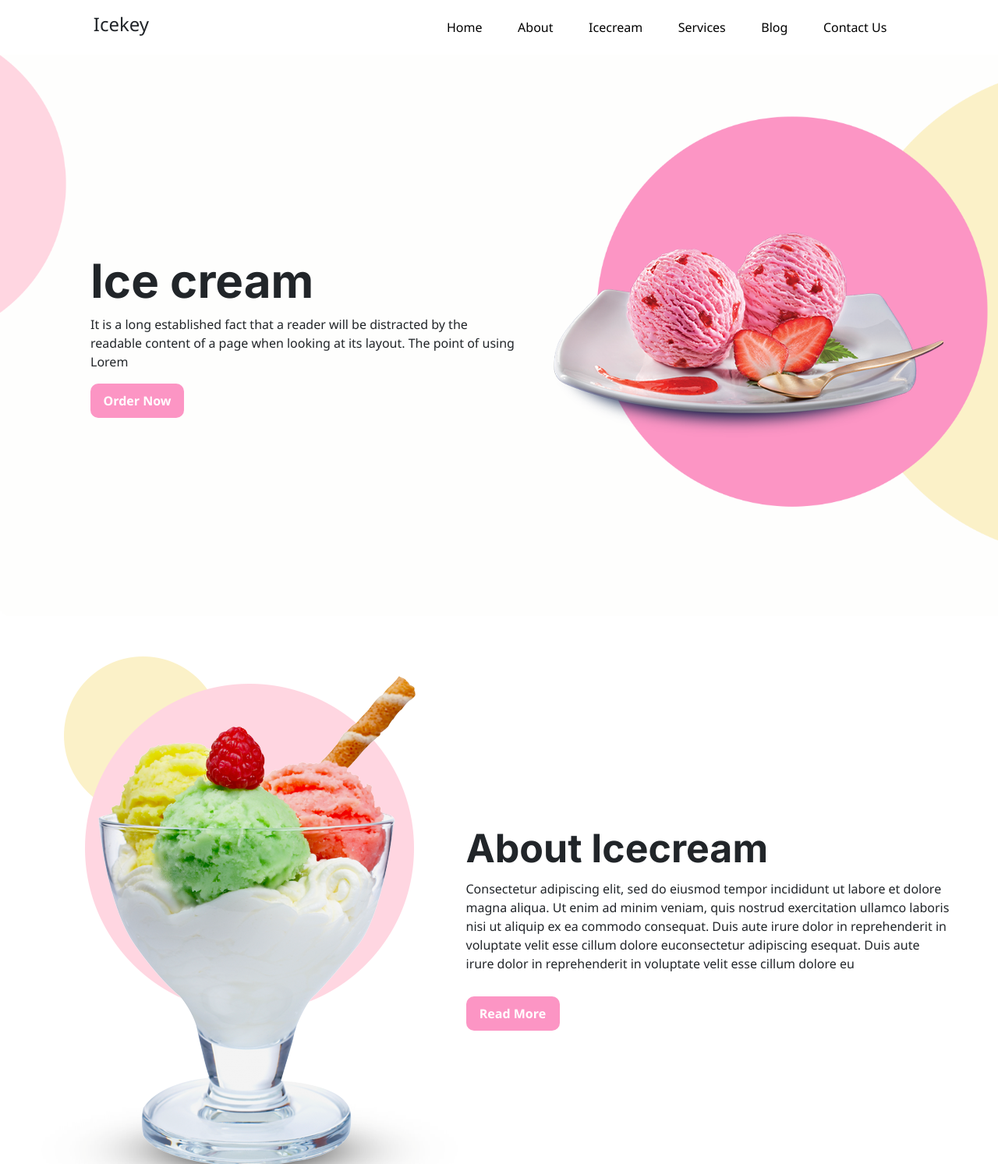
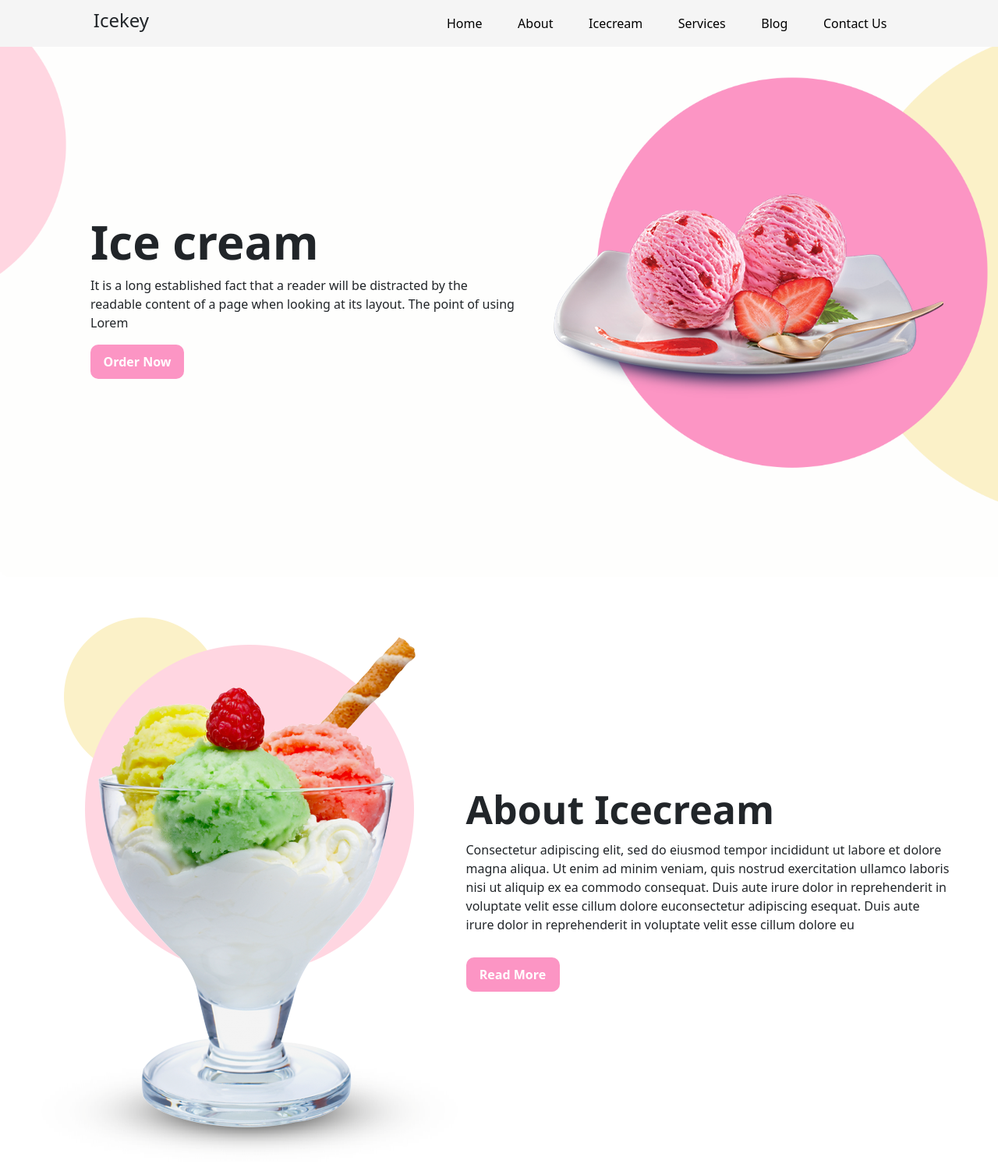
Before and after one commit to mohulnath/ice-cream, a plain HTML site: page index.html in a window 1280 px wide. Shown: the top 1493 px of the page at 78% size. Drawn offline with nearby package versions, Linux system fonts and the light colour scheme.

Commit message:
Your message

```diff
--- a/index.css
+++ b/index.css
@@ -1,15 +1,33 @@
-@import url("https://fonts.googleapis.com/css2?family=Inter:ital,opsz,wght@0,14..32,100..900;1,14..32,100..900&family=Lexend:wght@100..900&display=swap");
+
 
 *{
     padding: 0;
     margin: 0;
     box-sizing: border-box;
-    font-family: 'Segoe UI', Tahoma, Geneva, Verdana, sans-serif;
+    font-family: system-ui;
 }
 
 body{
     background-color: whitesmoke;
 }
+
+#about,
+#icecream,
+#project{
+    scroll-margin-top: 50px;
+  }
+
+  #services{
+    scroll-margin-top: 60px;
+  }
+
+  #blog{
+    scroll-margin-top: 60px;
+  }
+
+  #contact{
+    scroll-margin-top: 60px;
+  }
 
 
 .page-1{
@@ -20,6 +38,7 @@ body{
     background-size: cover;
     display: flex !important;
     overflow-x: hidden;
+    margin-top: 20px;
 }
 
 .page-1 .content-1{
@@ -60,7 +79,7 @@ body{
 .left-side h1{
     font-weight: 600;
     font-size: 60px;
-    font-family: "Inter", serif;
+    font-family:'Segoe UI', Tahoma, Geneva, Verdana, sans-serif;
     font-weight: bold;
 }
 
@@ -195,7 +214,7 @@ body{
 .p2-right h1{
     font-weight: 600;
     font-size: 50px;
-    font-family: "Inter", serif;
+    font-family:'Segoe UI', Tahoma, Geneva, Verdana, sans-serif;
     font-weight: bold;
 }
 
@@ -259,7 +278,7 @@ body{
     .p2-right h1{
         font-weight: 600;
         font-size: 40px;
-        font-family: "Inter", serif;
+        font-family:'Segoe UI', Tahoma, Geneva, Verdana, sans-serif;
         font-weight: bold;
     }
 
@@ -318,7 +337,7 @@ body{
 .texts h2{
     font-weight: 600;
     font-size: 25px;
-    font-family: "Inter", serif;
+    font-family:'Segoe UI', Tahoma, Geneva, Verdana, sans-serif;
     font-weight: bold;
     margin: 20px;
 }
@@ -329,7 +348,7 @@ body{
     border-radius: 20px;
     width: 120px;
     padding: 10px;
-    font-family: "Inter", serif;
+    font-family:'Segoe UI', Tahoma, Geneva, Verdana, sans-serif;
     font-weight: 500;
 }
 
@@ -354,7 +373,7 @@ body{
 .contents h1{
     font-weight: 600;
     font-size: 45px;
-    font-family: "Inter", serif;
+    font-family:'Segoe UI', Tahoma, Geneva, Verdana, sans-serif;
     font-weight: bold;
 }
 
@@ -472,7 +491,7 @@ body{
 .con-1 h1{
         font-weight: 600;
         font-size: 45px;
-        font-family: "Inter", serif;
+        font-family:'Segoe UI', Tahoma, Geneva, Verdana, sans-serif;
         font-weight: bold;
 }
 
@@ -857,12 +876,16 @@ body{
 
 .nav-bar{
     width: 100%;
-    height: 70px;
+    height: 60px;
+    background-color: whitesmoke;
     align-items: center;
     display: flex;
     justify-content: space-around;
     padding: 0px 30px;
     transition: all 0.5s;
+    position: fixed;
+    top: 0;
+    z-index: 99999;
 }
 
 .bas-nav{
--- a/index.html
+++ b/index.html
@@ -4,6 +4,7 @@
     <meta charset="UTF-8">
     <meta name="viewport" content="width=device-width, initial-scale=1.0">
     <title> Ice Cream Landing Page</title>
+    <link rel="icon" type="image/png" href="./img/ice-key logo/ice key logo.PNG">
     <link rel="stylesheet" href="./index.css" type="text/css">
     <link rel="stylesheet" href="https://cdnjs.cloudflare.com/ajax/libs/font-awesome/6.7.2/css/all.min.css" integrity="sha512-Evv84Mr4kqVGRNSgIGL/F/aIDqQb7xQ2vcrdIwxfjThSH8CSR7PBEakCr51Ck+w+/U6swU2Im1vVX0SVk9ABhg==" crossorigin="anonymous" referrerpolicy="no-referrer" />
     <link href="https://cdn.jsdelivr.net/npm/bootstrap@5.0.2/dist/css/bootstrap.min.css" rel="stylesheet" integrity="sha384-EVSTQN3/azprG1Anm3QDgpJLIm9Nao0Yz1ztcQTwFspd3yD65VohhpuuCOmLASjC" crossorigin="anonymous">
@@ -22,11 +23,16 @@
 
       <div class="bas-nav">
         <a href="">Home</a>
-        <a href="">About</a>
-        <a href="">Icecream</a>
-        <a href="">Services</a>
-        <a href="">Blog</a>
-        <a href="">Contact Us</a>
+
+        <a href="#about">About</a>
+
+        <a href="#icecream">Icecream</a>
+
+        <a href="#services">Services</a>
+
+        <a href="#blog">Blog</a>
+
+        <a href="#contact">Contact Us</a>
       </div>
 
     </div>
@@ -56,7 +62,7 @@
 
       <!-- page 22 -->
 
-      <div class="page-2">
+      <div id="about" class="page-2">
         <div class="p2-left">
           <img src="./img/about-img.png" alt="">
         </div>
@@ -69,7 +75,7 @@
 
       <!-- page-3333 -->
 
-     <div class="contents">
+     <div id="icecream" class="contents">
       <h1> Our Featured Ice Cream </h1>
       <p> tempor incididunt ut labore et dolore magna aliqua</p>
      </div>
@@ -162,7 +168,7 @@
 
       <!-- .PAGE44444 -->
 
-      <div class="page-4">
+      <div id="services" class="page-4">
 
         <div class="con-1">
           <h1>Our Ice Cream Services</h1>
@@ -206,7 +212,7 @@
 
        <!-- .PAGE5555 -->
 
-       <div class="page5">
+       <div id="blog" class="page5">
           <h1>Testimonial</h1>
 
           <div class="sift">
@@ -241,7 +247,7 @@
 
     <!-- .PAGE666 -->
 
-    <div class="page6">
+    <div id="contact" class="page6">
       <div class="end-1">
         <h1>Contact Us</h1>
         <input type="text" name="" id="">
```
Also changed, not shown: img/ice-key logo/ice key logo.PNG (added), 2 other files.
